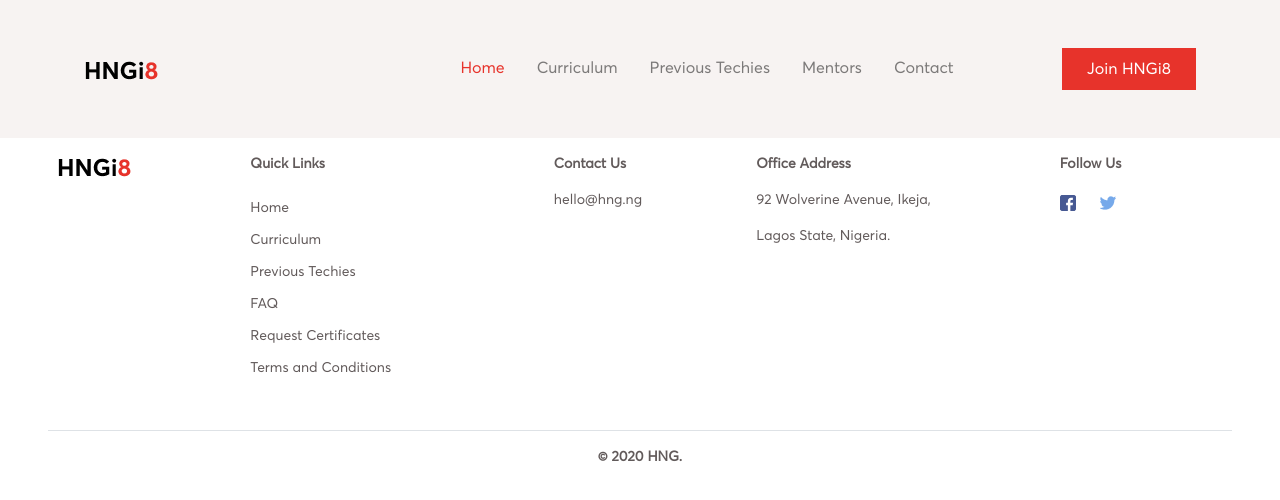
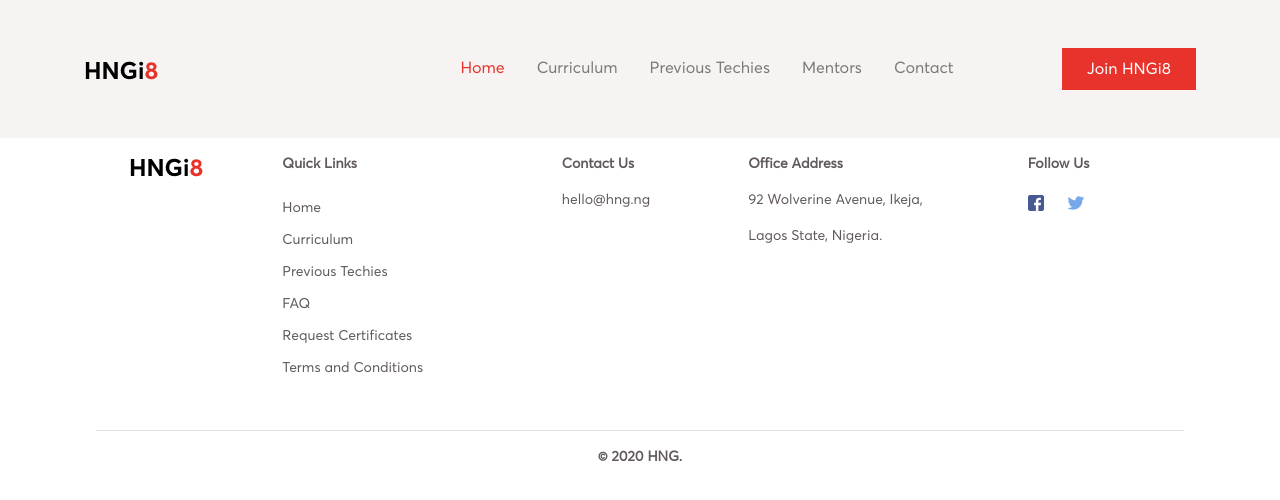
Before and after one commit to HezekiahFeyisayo/zuri_hngi8, a React (Create React App) app: page / in a window 1280 px wide. Shown: the top 500 px of the page. Built offline with nearby package versions, Linux system fonts and the light colour scheme.

Commit message:
fixed the alignment of the footer

```diff
--- a/src/components/navigation/Footer/footer.js
+++ b/src/components/navigation/Footer/footer.js
@@ -7,7 +7,7 @@ import { pageurl } from "../../../utils/constants";
 
 const Footer = () => {
   return (
-    <div className="footer">
+    <div className="footer px-lg-5">
       {/* FOOTER FOR SMALLER SCREENS */}
       <div className="row px-3 pt-3 d-md-none">
         <div className="col-6">
@@ -67,7 +67,7 @@ const Footer = () => {
 
       {/* FOOTER FOR MEDIUM SCREENS */}
       <div className="row d-none d-md-flex pt-3 px-md-3 px-lg-5">
-        <div className="col-md-2 pl-lg-4">
+        <div className="col-md-2 pl-lg-4 pl-xl-5">
           <img src={Logo} alt="brand logo"></img>
         </div>
         <div className="col-md-3">
```
